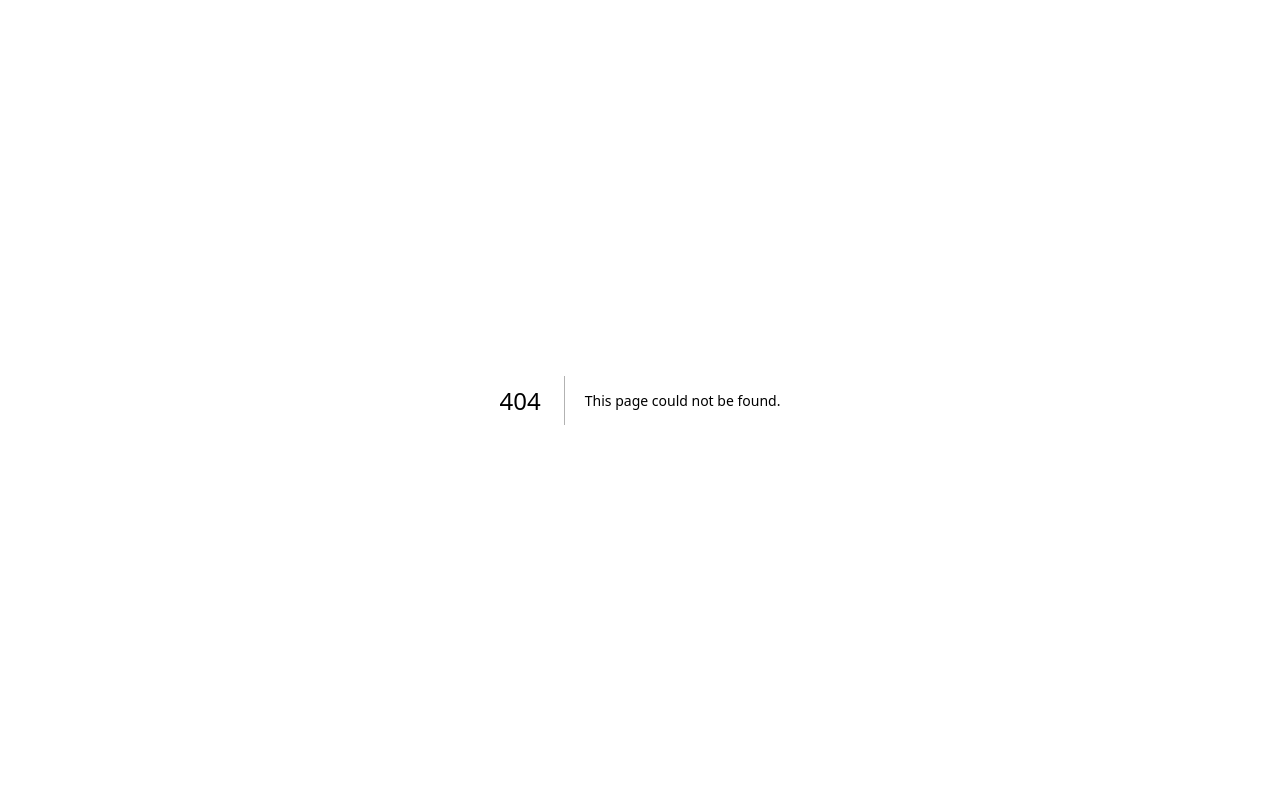
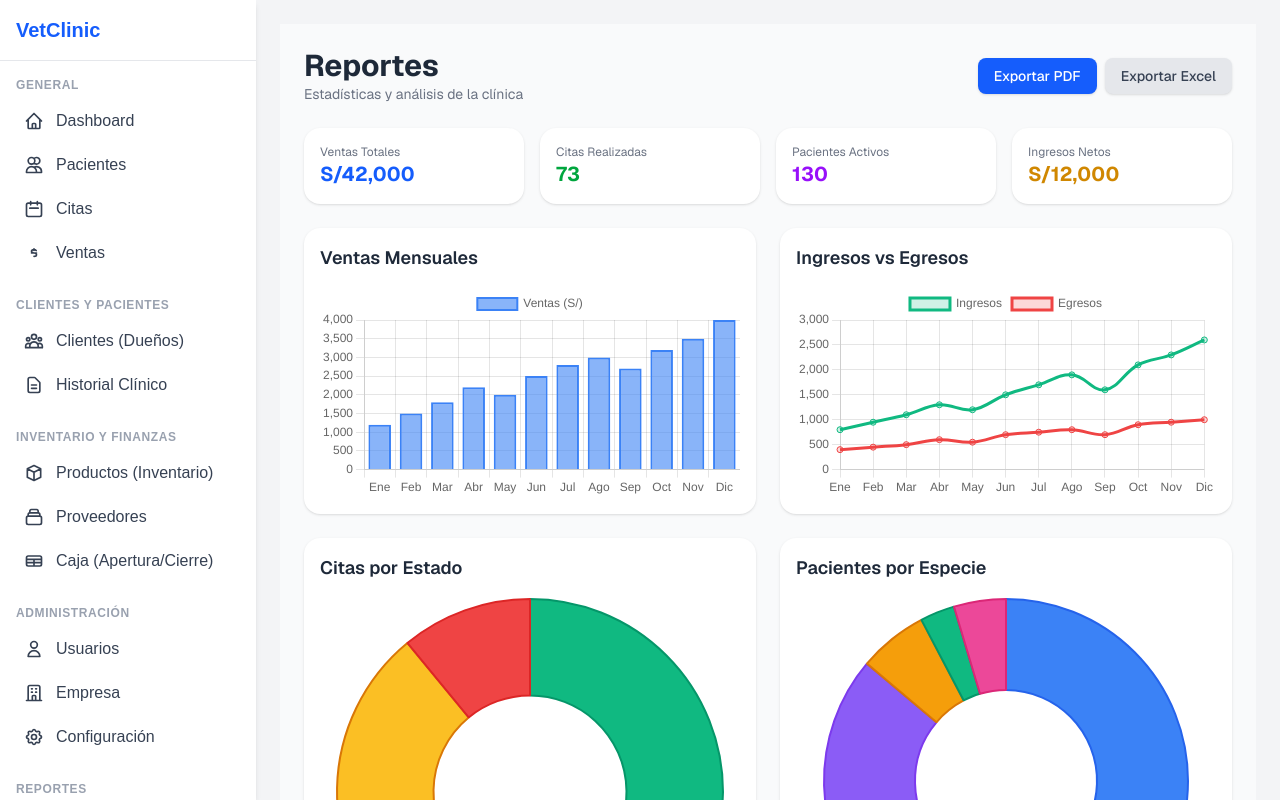
Before and after one commit to jkLion12/Sistema-Veterinaria, a Next.js app: page /home/reportes in a window 1280 px wide. Before the commit this address had no page. Built offline with nearby package versions, Linux system fonts and the light colour scheme.

Commit message:
implementacion de la vista reportes

```diff
--- a/package.json
+++ b/package.json
@@ -9,8 +9,10 @@
     "lint": "eslint"
   },
   "dependencies": {
+    "chart.js": "^4.5.1",
     "next": "16.3.1",
     "react": "19.2.8",
+    "react-chartjs-2": "^5.3.1",
     "react-dom": "19.2.8"
   },
   "devDependencies": {
--- /dev/null
+++ b/src/app/home/reportes/page.tsx
@@ -0,0 +1,171 @@
+// src/app/dashboard/reportes/page.tsx
+'use client';
+
+import {
+  Chart as ChartJS,
+  CategoryScale,
+  LinearScale,
+  BarElement,
+  Title,
+  Tooltip,
+  Legend,
+  ArcElement,
+  PointElement,
+  LineElement,
+} from 'chart.js';
+import { Bar, Doughnut, Line } from 'react-chartjs-2';
+
+ChartJS.register(
+  CategoryScale,
+  LinearScale,
+  BarElement,
+  Title,
+  Tooltip,
+  Legend,
+  ArcElement,
+  PointElement,
+  LineElement
+);
+
+export default function ReportesPage() {
+  // Datos de ejemplo para gráficos
+  const ventasMensuales = {
+    labels: ['Ene', 'Feb', 'Mar', 'Abr', 'May', 'Jun', 'Jul', 'Ago', 'Sep', 'Oct', 'Nov', 'Dic'],
+    datasets: [
+      {
+        label: 'Ventas (S/)',
+        data: [1200, 1500, 1800, 2200, 2000, 2500, 2800, 3000, 2700, 3200, 3500, 4000],
+        backgroundColor: 'rgba(59, 130, 246, 0.6)',
+        borderColor: 'rgba(59, 130, 246, 1)',
+        borderWidth: 2,
+      },
+    ],
+  };
+
+  const citasPorEstado = {
+    labels: ['Confirmadas', 'Pendientes', 'Canceladas'],
+    datasets: [
+      {
+        label: 'Citas por Estado',
+        data: [45, 20, 8],
+        backgroundColor: ['#10B981', '#FBBF24', '#EF4444'],
+        borderColor: ['#059669', '#D97706', '#DC2626'],
+        borderWidth: 2,
+      },
+    ],
+  };
+
+  const pacientesPorEspecie = {
+    labels: ['Perros', 'Gatos', 'Aves', 'Conejos', 'Otros'],
+    datasets: [
+      {
+        label: 'Pacientes por Especie',
+        data: [82, 30, 8, 4, 6],
+        backgroundColor: ['#3B82F6', '#8B5CF6', '#F59E0B', '#10B981', '#EC4899'],
+        borderColor: ['#2563EB', '#7C3AED', '#D97706', '#059669', '#DB2777'],
+        borderWidth: 2,
+      },
+    ],
+  };
+
+  const ingresosMensuales = {
+    labels: ['Ene', 'Feb', 'Mar', 'Abr', 'May', 'Jun', 'Jul', 'Ago', 'Sep', 'Oct', 'Nov', 'Dic'],
+    datasets: [
+      {
+        label: 'Ingresos',
+        data: [800, 950, 1100, 1300, 1200, 1500, 1700, 1900, 1600, 2100, 2300, 2600],
+        borderColor: '#10B981',
+        backgroundColor: 'rgba(16, 185, 129, 0.2)',
+        fill: true,
+        tension: 0.4,
+      },
+      {
+        label: 'Egresos',
+        data: [400, 450, 500, 600, 550, 700, 750, 800, 700, 900, 950, 1000],
+        borderColor: '#EF4444',
+        backgroundColor: 'rgba(239, 68, 68, 0.2)',
+        fill: true,
+        tension: 0.4,
+      },
+    ],
+  };
+
+  // Datos de resumen
+  const resumen = {
+    totalVentas: 42000,
+    totalCitas: 73,
+    totalPacientes: 130,
+    ingresosNetos: 12000,
+  };
+
+  return (
+    <div className="min-h-screen bg-gray-50 p-4 md:p-6 font-sans">
+      {/* Encabezado */}
+      <div className="mb-6 flex flex-col sm:flex-row sm:items-center sm:justify-between">
+        <div>
+          <h1 className="text-2xl md:text-3xl font-bold text-gray-800">Reportes</h1>
+          <p className="text-sm text-gray-500">Estadísticas y análisis de la clínica</p>
+        </div>
+        <div className="mt-4 sm:mt-0 flex gap-2">
+          <button className="rounded-lg bg-blue-600 px-4 py-2 text-sm font-medium text-white shadow hover:bg-blue-700 transition">
+            Exportar PDF
+          </button>
+          <button className="rounded-lg bg-gray-200 px-4 py-2 text-sm font-medium text-gray-700 shadow hover:bg-gray-300 transition">
+            Exportar Excel
+          </button>
+        </div>
+      </div>
+
+      {/* Tarjetas de resumen */}
+      <div className="grid grid-cols-2 md:grid-cols-4 gap-4 mb-6">
+        <div className="bg-white rounded-2xl shadow p-4">
+          <p className="text-xs text-gray-500">Ventas Totales</p>
+          <p className="text-xl font-bold text-blue-600">S/{resumen.totalVentas.toLocaleString()}</p>
+        </div>
+        <div className="bg-white rounded-2xl shadow p-4">
+          <p className="text-xs text-gray-500">Citas Realizadas</p>
+          <p className="text-xl font-bold text-green-600">{resumen.totalCitas}</p>
+        </div>
+        <div className="bg-white rounded-2xl shadow p-4">
+          <p className="text-xs text-gray-500">Pacientes Activos</p>
+          <p className="text-xl font-bold text-purple-600">{resumen.totalPacientes}</p>
+        </div>
+        <div className="bg-white rounded-2xl shadow p-4">
+          <p className="text-xs text-gray-500">Ingresos Netos</p>
+          <p className="text-xl font-bold text-yellow-600">S/{resumen.ingresosNetos.toLocaleString()}</p>
+        </div>
+      </div>
+
+      {/* Gráficos */}
+      <div className="grid grid-cols-1 lg:grid-cols-2 gap-6">
+        {/* Ventas Mensuales */}
+        <div className="bg-white rounded-2xl shadow p-4">
+          <h2 className="text-lg font-semibold text-gray-800 mb-4">Ventas Mensuales</h2>
+          <Bar data={ventasMensuales} options={{ responsive: true }} />
+        </div>
+
+        {/* Ingresos vs Egresos */}
+        <div className="bg-white rounded-2xl shadow p-4">
+          <h2 className="text-lg font-semibold text-gray-800 mb-4">Ingresos vs Egresos</h2>
+          <Line data={ingresosMensuales} options={{ responsive: true }} />
+        </div>
+
+        {/* Citas por Estado */}
+        <div className="bg-white rounded-2xl shadow p-4">
+          <h2 className="text-lg font-semibold text-gray-800 mb-4">Citas por Estado</h2>
+          <div className="flex justify-center">
+            <Doughnut data={citasPorEstado} options={{ responsive: true, plugins: { legend: { position: 'bottom' } } }} />
+          </div>
+        </div>
+
+        {/* Pacientes por Especie */}
+        <div className="bg-white rounded-2xl shadow p-4">
+          <h2 className="text-lg font-semibold text-gray-800 mb-4">Pacientes por Especie</h2>
+          <div className="flex justify-center">
+            <Doughnut data={pacientesPorEspecie} options={{ responsive: true, plugins: { legend: { position: 'bottom' } } }} />
+          </div>
+        </div>
+      </div>
+    </div>
+  );
+}
```
Also changed, not shown: 1 other file (tests, documents, lock files or other folders).
